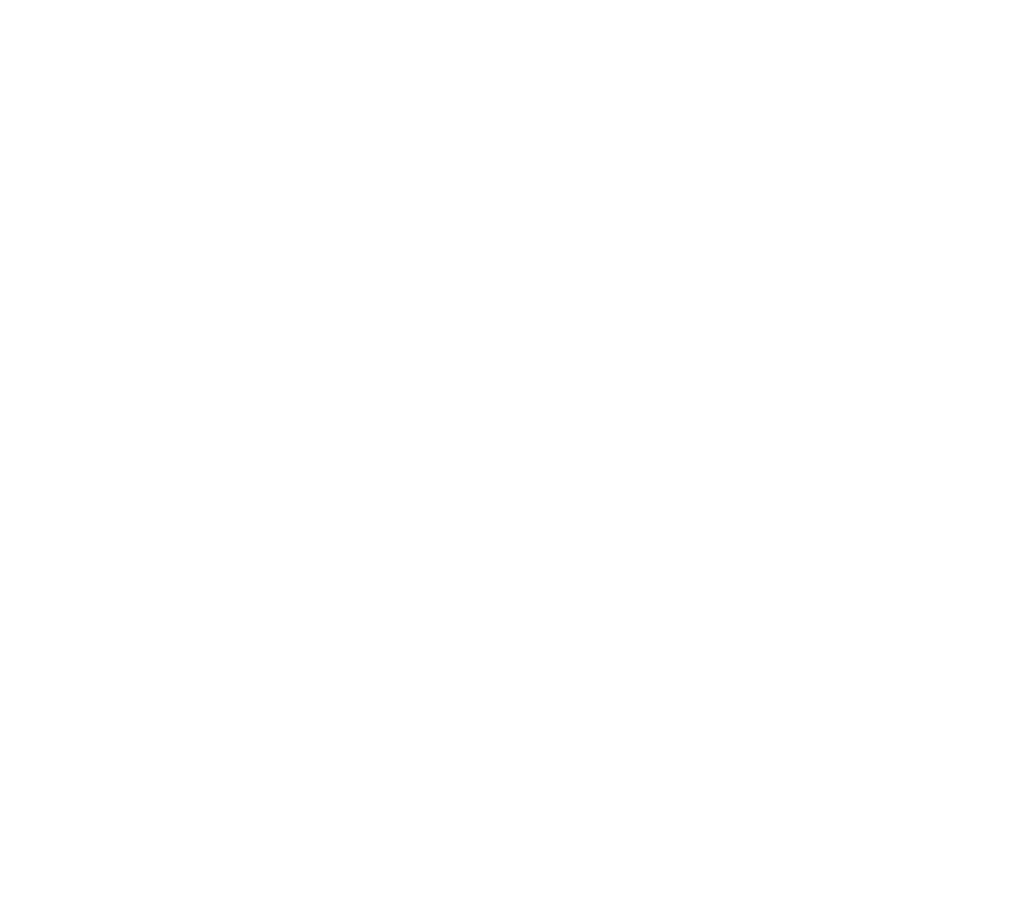
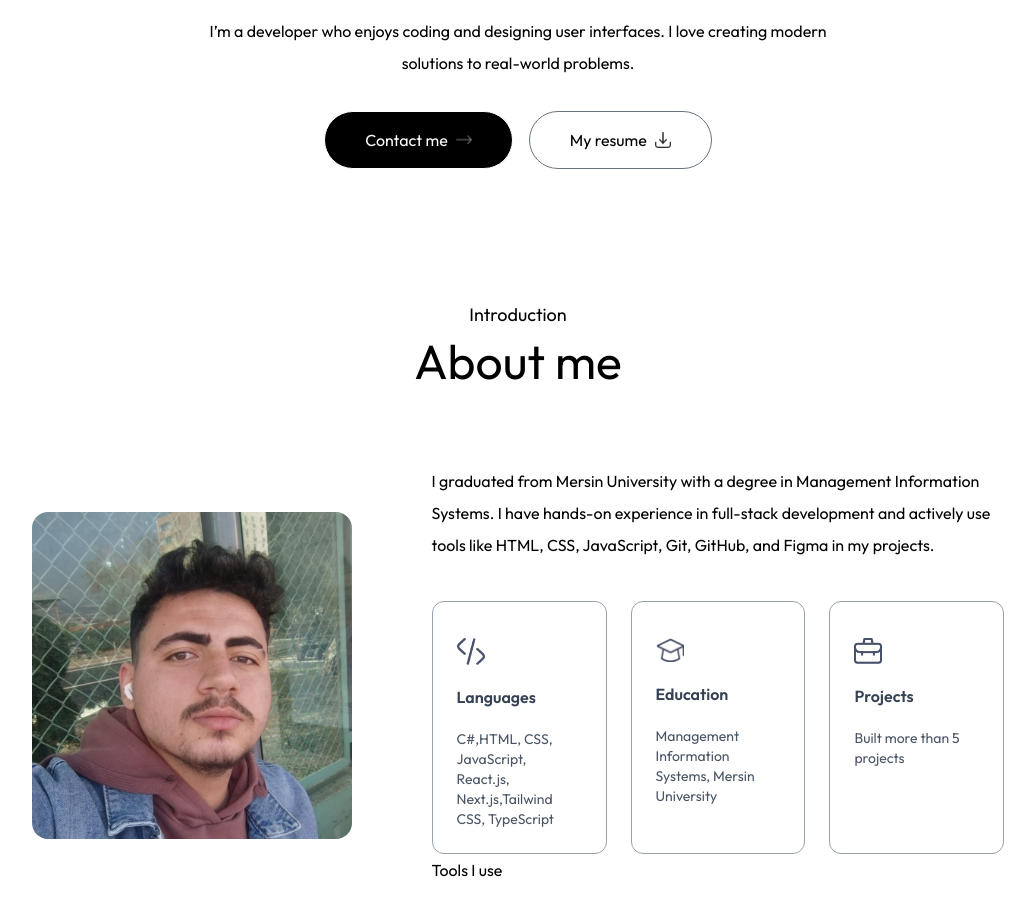
Before and after one commit to Berat-Ayvaz/next.js-modern-portfolio, a Next.js app: page / in a window 1280 px wide. Shown: the part 539-1454 px from the top of the page, without its empty margins (122-1157 px from the left). Before the commit the page ends 800 px from the top, so only its background shows below. Built offline with nearby package versions, Linux system fonts and the light colour scheme; a web font is replaced by a local one.

Commit message:
about page added

```diff
--- /dev/null
+++ b/app/components/Aboutme.tsx
@@ -0,0 +1,80 @@
+'use client'
+import React from 'react'
+import Image from 'next/image'
+import profilephoto from '@/public/assets/profilephotos.jpg'
+import { assets } from '@/public/assets/assets'
+import { StaticImageData } from 'next/image'
+
+
+
+// Tür tanımı
+type InfoItem = {
+  icon: StaticImageData;
+  iconDark: StaticImageData;
+  title: string;
+  description: string;
+};
+
+// Bilgi listesi
+const infoList: InfoItem[] = [
+  {
+    icon: assets.code_icon,
+    iconDark: assets.code_icon_dark,
+    title: 'Languages',
+    description: 'C#,HTML, CSS, JavaScript, React.js, Next.js,Tailwind CSS, TypeScript',
+  },
+  {
+    icon: assets.edu_icon,
+    iconDark: assets.edu_icon_dark,
+    title: 'Education',
+    description: 'Management Information Systems, Mersin University',
+  },
+  {
+    icon: assets.project_icon,
+    iconDark: assets.project_icon_dark,
+    title: 'Projects',
+    description: 'Built more than 5 projects',
+  },
+];
+
+const AboutMe = () => {
+  return (
+    <div id='aboutme' className='w-full px-[12%] py-10 scroll-mt-20'>
+      <h4 className='text-center mb-2 text-lg font-ovo'>Introduction</h4>
+      <h2 className='text-center text-5xl font-ovo'>About me</h2>
+      <div className='flex w-full flex-col lg:flex-row items-center justify-center mt-20 gap-20'>
+        <div className='w-64 sm:w-80 max-w-none'>
+          <Image src={profilephoto} alt='Profile Photo' className='w-full rounded-2xl' />
+        </div>
+        <div className='flex-1'>
+          <p className='mb-10 max-w-2xl font-ovo'>
+            I graduated from Mersin University with a
+            degree in Management Information Systems.
+            I have hands-on experience in full-stack
+            development and actively use tools like HTML,
+            CSS, JavaScript, Git, GitHub, and Figma in my projects.
+          </p>
+
+          <ul className='grid grid-cols-1 sm:grid-cols-3 max-w-2xl gap-6'>
+            {infoList.map(({ icon, title, description }, index) => (
+              <li key={index} className='border-[0.5px] border-gray-400 rounded-xl p-6 cursor-pointer hover:bg-lightHover
+               hover:-translate-y-5 duration-500 hover:shadow-black'>
+                <Image src={icon} alt={title} className='w-7 mt-3' />
+                <h3 className='my-4 font-semibold text-gray-700'>{title}</h3>
+                <p className='text-gray-600 text-sm'>{description}</p>
+                <div>
+
+                </div>
+              </li>
+            ))}
+          </ul>
+          <h4>Tools I use</h4>
+
+
+        </div>
+      </div>
+    </div>
+  )
+}
+
+export default AboutMe
--- a/app/components/Header.tsx
+++ b/app/components/Header.tsx
@@ -8,14 +8,13 @@
 
 const Header = () => {
     return (
-        <div className=''>
+        <div className='w-11/12 max-w-3xl text-center mx-auto h-screen flex flex-col items-center justify-center gap-4'>
 
             <div>
                 <Image
                     alt="My Profile"
-                    width={200}
                     src={myprofile}
-                    className='rounded-full w-32' />
+                    className='rounded-full w-32 mt-20' />
             </div>
             <h3 className='flex items-end gap-2 text-xl md:text-2xl mb-3 font-ovo'>
                 Hello Everyone! I am Berat Ayvaz <Image src={handicon} alt='hand icon' className='w-6' />
@@ -23,20 +22,21 @@
             <h1 className='text-3xl sm:text:6xl lg:text-[66px] font-ovo'>
                 Full-stack Web Developer based in Türkiye
             </h1>
-            <p className='max-w-2xl mx-auto font-ovo'>I am a Management Information Systems graduate from Mersin University with hands-on experience in full-stack development.
-                I work with HTML, CSS, JavaScript, Git, GitHub, and Figma.
-                Through my internships in web development and project management,
-                I gained practical knowledge of both frontend and backend processes.
-                I am constantly improving myself and building modern web applications with a full-stack mindset.
+            <p className='max-w-2xl mx-auto font-ovo'>I’m a developer who enjoys coding and designing user interfaces.
+                I love creating modern solutions to real-world problems.
             </p>
-            <a href="#contact" className='px-10 py-3 border border-white flex items-center rounded-full bg-black text-white gap-2' >Contact me<Image
+            <div className='flex flex-col sm:flex-row items-center gap-4 mt-4'>
+                <a href="#contact" className='px-10 py-3 border border-white flex items-center rounded-full bg-black text-white gap-2' >
+                    Contact me<Image
                         alt="right icon"
                         src={righticon}
                         className='w-4' /></a>
-            <a href="/public/Berat_AYVAZ_CV.pdf" download className='px-10 py-3 border rounded-full border-gray-500 flex items-center gap-2'> My resume<Image
+                <a href="/public/Berat_AYVAZ_CV.pdf" download className='px-10 py-3 border rounded-full border-gray-500 flex items-center gap-2'>
+                    My resume<Image
                         alt="resume icon"
                         src={resumeicon}
                         className='w-4' /></a>
+            </div>
         </div>
     )
 }
--- a/app/layout.tsx
+++ b/app/layout.tsx
@@ -20,8 +20,8 @@
 
 export default function RootLayout({ children }: Props) {
   return (
-    <html lang="en" className={`${outfit.variable} ${ovo.variable}`}>
-      <body>
+    <html lang="tr" className='scroll-smooth'>
+      <body className='{`${outfit.variable} ${ovo.variable} antialiased leading-8 overflow-x-hidden`}'>
         {children}
       </body>
     </html>
--- a/app/page.tsx
+++ b/app/page.tsx
@@ -1,12 +1,14 @@
 'use client'
-import Navbar from "./components/Navbar";
-import Header from "./components/Header";
+import Navbar from './components/Navbar';
+import Header from './components/Header';
+import Aboutme from './components/Aboutme';
 
 export default function Home() {
   return (
     <main>
       <Navbar />
       <Header />
+      <Aboutme />
     </main>
 
   );
--- a/public/assets/assets.tsx
+++ b/public/assets/assets.tsx
@@ -5,17 +5,11 @@
 import edu_icon_dark from './edu-icon-dark.png';
 import project_icon from './project-icon.png';
 import project_icon_dark from './project-icon-dark.png';
-import vscode from './vscode.png';
-import firebase from './firebase.png';
-import figma from './figma.png';
-import git from './git.png';
-import mongodb from './mongodb.png';
 import right_arrow_white from './right-arrow-white.png';
-import logo from './logo.png';
 import logo_dark from './logo_dark.png';
 import mail_icon from './mail_icon.png';
 import mail_icon_dark from './mail_icon_dark.png';
-import profile_img from './profile-img.png';
+import profile_img from './profilephotos.jpg';
 import download_icon from './download-icon.png';
 import hand_icon from './hand-icon.png';
 import header_bg_color from './header-bg-color.png';
@@ -44,13 +38,7 @@
     edu_icon_dark,
     project_icon,
     project_icon_dark,
-    vscode,
-    firebase,
-    figma,
-    git,
-    mongodb,
     right_arrow_white,
-    logo,
     logo_dark,
     mail_icon,
     mail_icon_dark,
@@ -108,10 +96,6 @@
 
 export const infoList = [
     { icon: assets.code_icon, iconDark: assets.code_icon_dark, title: 'Languages', description: 'HTML, CSS, JavaScript React Js, Next Js' },
-    { icon: assets.edu_icon, iconDark: assets.edu_icon_dark, title: 'Education', description: 'B.Tech in Computer Science' },
+    { icon: assets.edu_icon, iconDark: assets.edu_icon_dark, title: 'Education', description: 'Management Information Systems' },
     { icon: assets.project_icon, iconDark: assets.project_icon_dark, title: 'Projects', description: 'Built more than 5 projects' }
 ];
-
-export const toolsData = [
-    assets.vscode, assets.firebase, assets.mongodb, assets.figma, assets.git
-];
```
Also changed, not shown: public/assets/profile-img.png (deleted). Lines whose indentation alone changed are shown as unchanged.
